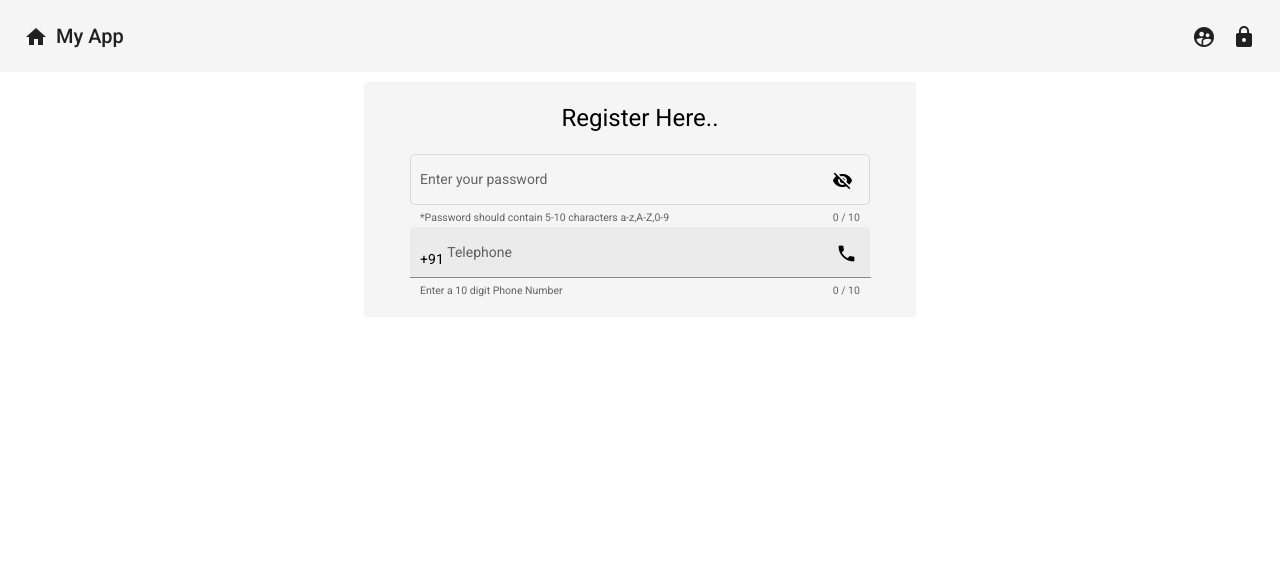
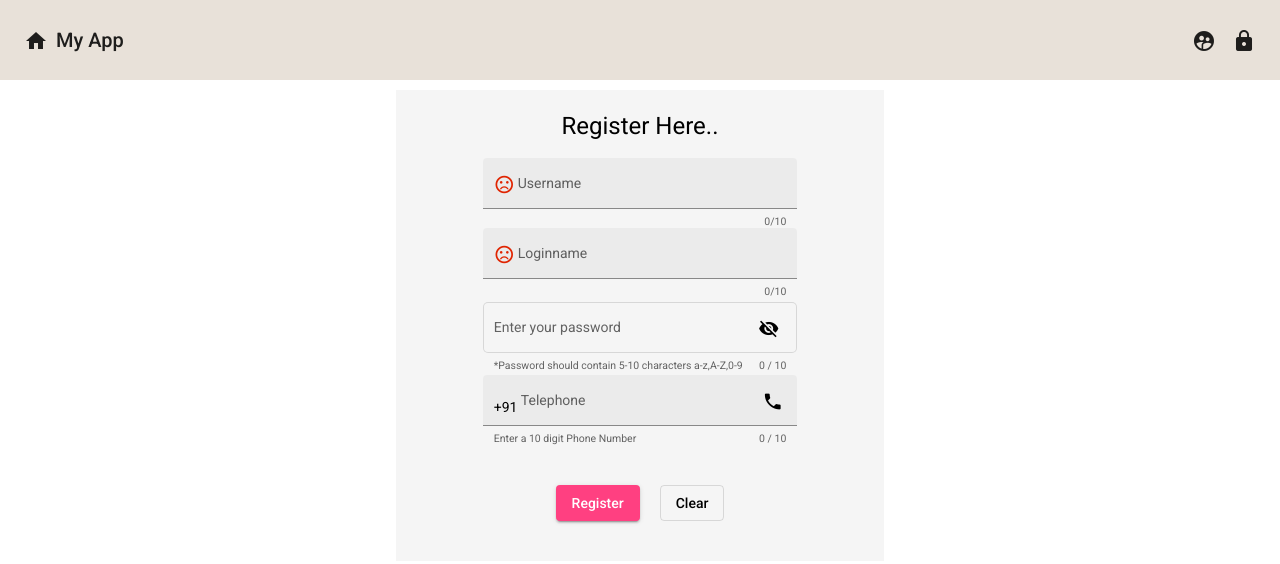
Before and after one commit to keshavgituser/farmappgui, an Angular app: page /register in a window 1280 px wide. Shown: the top 564 px of the page. Built offline with nearby package versions, Linux system fonts and the light colour scheme.

Commit message:
Uname logname pwd on reg page

```diff
--- a/src/app/adservice_components/advertisementform/advertisementform.component.css
+++ b/src/app/adservice_components/advertisementform/advertisementform.component.css
@@ -6,7 +6,7 @@
     text-align: center;
     width:30%;
     margin: auto;
-    background-color: whitesmoke;
+    background-color: #FAEEE0;
     padding: 20px;
     border-top-left-radius: 1%;
 }
--- a/src/app/adservice_components/home/home.component.html
+++ b/src/app/adservice_components/home/home.component.html
@@ -4,7 +4,8 @@
     <div class="tablecard">
         <app-viewallads></app-viewallads>
     </div> -->
-    <app-viewallads></app-viewallads>
+    <!-- <app-viewallads></app-viewallads>  -->
+    <router-outlet></router-outlet>
     <div class="endfooter">
         <a class="linkbtn" routerLink="/createad" mat-raised-button color="accent" >CreateAdvertisement</a>
         <a class="linkbtn" routerLink="/viewad" mat-raised-button color="accent" >ViewAdvertisement</a>
--- a/src/app/adservice_components/navbar/navbar.component.css
+++ b/src/app/adservice_components/navbar/navbar.component.css
@@ -1,8 +1,7 @@
-.navbar-btn{
 
-}
 .navbar{
-    height: 9%;
+    height: 10%;
+    background-color: #E8E1D9;
 }
 .example-spacer {
     flex: 1 1 auto;
--- a/src/app/adservice_components/viewallads/viewallads.component.css
+++ b/src/app/adservice_components/viewallads/viewallads.component.css
@@ -8,7 +8,8 @@
   text-align: center;
   /* width:30%; */
   margin: auto;
-  background-color: whitesmoke;
+  /* whitesmoke; */
+  /* background-color:#FAEEE0; */
   padding: 20px;
   border-top-left-radius: 1%;
 }
@@ -61,4 +62,5 @@ table {
 }
 .example-container mat-elevation-z8{
   text-align: center;
+  background-color:#FAEEE0;
 }
--- a/src/app/app.component.html
+++ b/src/app/app.component.html
@@ -1,3 +1,4 @@
+
 <app-navbar></app-navbar>
 <!-- <app-advertisementform></app-advertisementform> -->
 <!-- <app-newdealerform></app-newdealerform> -->
--- a/src/app/user_components/loginform/loginform.component.css
+++ b/src/app/user_components/loginform/loginform.component.css
@@ -22,3 +22,7 @@
     width:90%;
     height:5%;
 }
+.mat-icons.color_green { color: #4E9F3D; }
+
+
+.mat-icons.color_red { color: #E02401; }
--- a/src/app/user_components/loginform/loginform.component.html
+++ b/src/app/user_components/loginform/loginform.component.html
@@ -1,26 +1,37 @@
 <div class="container">
     <div class="card">
         <!-- (ngSubmit)="doSubmitForm()" -->
-        <h1 color="accent">Login Here..</h1>
+        <h1 >Login Here..</h1>
         <form action="#">
 
+            <!-- Loginname Field -->
+            <mat-form-field class="field" appearance="fill">
+              <mat-icon class="mat-icons color_green" matPrefix *ngIf="loginname.value.length>4">sentiment_very_satisfied</mat-icon>
+            <mat-icon class="mat-icons color_red" matPrefix *ngIf="loginname.value.length<5">sentiment_very_dissatisfied</mat-icon>
+              <mat-label>Loginname</mat-label>
+            <input matInput #loginname minlength="5" maxlength="10" Loginname name="Loginname" >
+            <mat-hint align="end">{{loginname.value.length}}/10 </mat-hint>
+            </mat-form-field>
+            <!-- Loginname Field -->
 
+            <!-- Password Field -->
             <mat-form-field class="field" appearance="fill">
-              <mat-label>Loginname</mat-label>
-              <input matInput name="Loginname" placeholder="Ex. Harry">
-
-            </mat-form-field>
-            <mat-form-field class="field" appearance="fill">
+              <mat-icon class="mat-icons color_green" matPrefix *ngIf="pwd.value.length>4">sentiment_very_satisfied</mat-icon>
+                <mat-icon class="mat-icons color_red" matPrefix *ngIf="pwd.value.length<5">sentiment_very_dissatisfied</mat-icon>
                 <mat-label>Enter your password</mat-label>
-                <input matInput [type]="hide ? 'password' : 'text'">
+                <input matInput #pwd [type]="hide ? 'password' : 'text'">
                 <button mat-icon-button matSuffix (click)="hide = !hide" [attr.aria-label]="'Hide password'" [attr.aria-pressed]="hide">
                   <mat-icon>{{hide ? 'visibility_off' : 'visibility'}}</mat-icon>
                 </button>
+                <mat-hint align="end">{{pwd.value.length}}/10 </mat-hint>
               </mat-form-field>
 
+
+              <!-- Password Field -->
               <!-- Submit Reset btn -->
               <div class="loginbtn">
-                <button class="formbtn" type="submit" mat-raised-button color="primary" >Login</button>
+                <button *ngIf="loginname.value.length<5 || pwd.value.length<5" class="formbtn" type="submit" mat-raised-button color="primary" disabled>Login</button>
+                <button *ngIf="loginname.value.length>4 && pwd.value.length>4" class="formbtn" type="submit" mat-raised-button color="primary" >Login</button>
               </div>
 
               <!-- <button class="formbtn" type="reset" mat-raised-button color="warn" >Clear</button> -->
--- a/src/app/user_components/registerform/registerform.component.css
+++ b/src/app/user_components/registerform/registerform.component.css
@@ -1,15 +1,33 @@
 .card{
     text-align: center;
-    width:40%;
+    width:35%;
     margin: auto;
     background-color: whitesmoke;
+    /* background-color: #FFF3E4; */
     padding: 20px;
-    border-top-left-radius: 1%;
+
+    /* border-top-left-radius: 7%;
+    border-top-right-radius: 7%;
+    border-bottom-left-radius: 7%;
+    border-bottom-left-radius: 7%;  */
 }
 .container{
     margin-top: 10px;
 }
 .field{
-    width:90%;
+    width:70%;
     height:5%;
 }
+.formbtns{
+    margin:10px;
+    margin-top: 20px;
+
+}
+.formbtn{
+    margin:10px;
+    margin-top: 20px;
+}
+.mat-icons.color_green { color: #4E9F3D; }
+
+
+.mat-icons.color_red { color: #E02401; }
--- a/src/app/user_components/registerform/registerform.component.html
+++ b/src/app/user_components/registerform/registerform.component.html
@@ -4,7 +4,30 @@
         <h1>Register Here..</h1>
         <form action="#">
 
+          <!-- LoginName Field -->
+          <mat-form-field class="field" appearance="fill">
+            <mat-icon class="mat-icons color_green" matPrefix *ngIf="username.value.length>4">sentiment_very_satisfied</mat-icon>
+          <mat-icon class="mat-icons color_red" matPrefix *ngIf="username.value.length<5">sentiment_very_dissatisfied</mat-icon>
+            <mat-label>Username</mat-label>
+          <input matInput #username minlength="5" maxlength="10" name="Username" >
+          <mat-hint align="end">{{username.value.length}}/10 </mat-hint>
+          </mat-form-field>
+          <!-- Username Field -->
 
+
+
+
+          <!-- LoginName Field -->
+          <mat-form-field class="field" appearance="fill">
+            <mat-icon class="mat-icons color_green" matPrefix *ngIf="loginname.value.length>4">sentiment_very_satisfied</mat-icon>
+          <mat-icon class="mat-icons color_red" matPrefix *ngIf="loginname.value.length<5">sentiment_very_dissatisfied</mat-icon>
+            <mat-label>Loginname</mat-label>
+          <input matInput #loginname minlength="5" maxlength="10" Loginname name="Loginname" >
+          <mat-hint align="end">{{loginname.value.length}}/10 </mat-hint>
+          </mat-form-field>
+          <!-- LoginName Field -->
+
+            <!-- Password field -->
             <mat-form-field class="field" appearance="outline" color="accent">
                 <mat-label>Enter your password</mat-label>
                 <input matInput [type]="hide ? 'password' : 'text'"  matInput #password minlength="5" maxlength="10" placeholder="Password" value="">
@@ -14,8 +37,10 @@
                 <mat-hint>*Password should contain 5-10 characters a-z,A-Z,0-9</mat-hint>
                 <mat-hint align="end">{{password.value.length}} / 10</mat-hint>
               </mat-form-field>
+               <!-- Password field -->
 
 
+                <!-- Telephone field -->
               <mat-form-field class="field" appearance="fill">
                 <mat-label>Telephone</mat-label>
                 <span matPrefix>+91&nbsp;</span>
@@ -24,6 +49,17 @@
                 <mat-hint> Enter a 10 digit Phone Number</mat-hint>
                 <mat-hint align="end">{{phone.value.length}} / 10</mat-hint>
               </mat-form-field>
+              <!-- Telephone field -->
+
+
+              <!-- Submit reset btns -->
+
+              <div class="formbtns">
+                <button class="formbtn" type="submit" mat-raised-button color="accent" >Register</button>
+		  <button class="formbtn" type="reset" mat-stroked-button color="" >Clear</button>
+              </div>
+
+              <!-- Submit reset btns -->
 
 
         </form>
```
Also changed, not shown: src/assets/FARM-FRESH-BARN.jpg (added).
